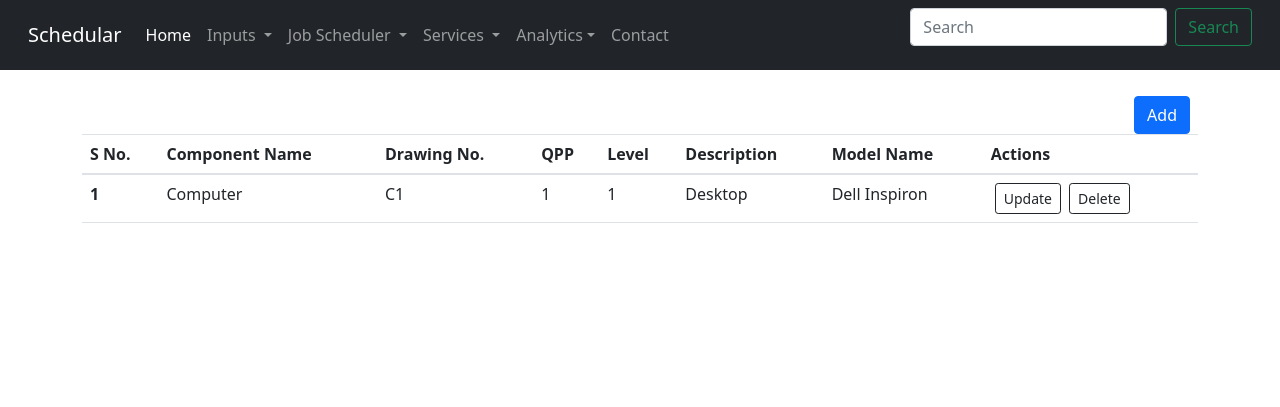
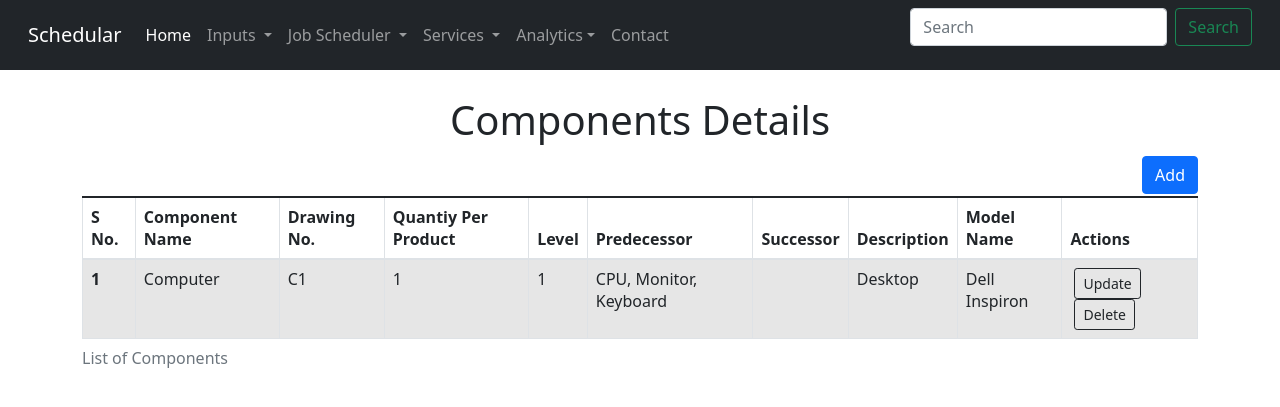
Before and after one commit to vandanapra/webAppSchedularF1, a Django app: page /comp_details in a window 1280 px wide. Shown: the top 407 px of the page. Run offline with Django 3.2, Linux system fonts and the light colour scheme; data comes from the database, SQL or seed files in the repository; both versions use the stored data as it was after the commit; some libraries are stand-ins or nearby versions.

Commit message:
Tables Update
hyperlink check in table
striped
hover
caption

```diff
--- a/inventory/views.py
+++ b/inventory/views.py
@@ -28,7 +28,7 @@
         createToAPI = requests.post(apiURL,data=jsonConvert)
         messages.success(request, 'your message has been sent!')
     inhouseInvs=inhouseInventory.objects.all()
-    return render(request,"inventory/inHouseInv.html",{'inhouseInvs':inhouseInvs})
+    return render(request,"inventory/inHouseInventory.html",{'inhouseInvs':inhouseInvs})
 
 # Create your views here.
 def invUpdate(request,sno):
--- a/productionSchedualar/models.py
+++ b/productionSchedualar/models.py
@@ -31,6 +31,8 @@
     DrawingNo=models.CharField(max_length=122)
     qpp=models.CharField(max_length=122)
     Level=models.CharField(max_length=122)
+    predecessor=models.CharField(max_length=200,null=True)
+    successor=models.CharField(max_length=200,null=True)
     description=models.CharField(max_length=122,default=0)
     modelName=models.CharField(max_length=122,default=0)
     currentDate = models.DateField()
--- a/productionSchedualar/urls.py
+++ b/productionSchedualar/urls.py
@@ -16,6 +16,6 @@
     path('machine_details',views.mcDetails,name='mc_details'),
     path('comp_details',views.compDetails,name='comp_details'),
     path('operation_details',views.operationDetails,name='oper_details'),
-    path('delete_mc/<int:id>',views.delete_mc,name='delete_mc')
-
+    path('delete_mc/<int:id>',views.delete_mc,name='delete_mc'),
+    path('delete_comp/<int:id>',views.deleteComponentsfromTable,name ="delete_comp")
 ]
--- a/productionSchedualar/views.py
+++ b/productionSchedualar/views.py
@@ -91,6 +91,7 @@
     details = machineDetails.objects.all()
     readAllDB(request)
     return render(request, "mc_details.html",{'detail':details})
+
 def delete_mc(request,id):
     mcDetails = machineDetails.objects.get(id=id)
     mcDetails.delete()
@@ -102,13 +103,20 @@
         DrawingNo=request.POST.get('DrawingNo')
         qpp=request.POST.get('qpp')
         Level=request.POST.get('Level')
+        predecessor=request.POST.get('predecessor')
+        successor=request.POST.get('successor')
         description=request.POST.get('description')
         modelName=request.POST.get('modelName')
-        cpDetails=componentDetails(component_name=component_name,DrawingNo=DrawingNo,qpp=qpp,Level=Level,description=description,modelName=modelName,currentDate=datetime.today())
+        cpDetails=componentDetails(component_name=component_name,DrawingNo=DrawingNo,qpp=qpp,Level=Level,predecessor = predecessor,successor=successor,description=description,modelName=modelName,currentDate=datetime.today())
         cpDetails.save()
-        messages.success(request, 'your Order has been sent!')
+        # messages.success(request, 'your Order has been sent!')
     component_details = componentDetails.objects.all()
     return render(request,"comp_details.html",{'cpdetail':component_details})
+
+def deleteComponentsfromTable(request,id):
+    getComponentDataFromDB = componentDetails.objects.get(id=id)
+    getComponentDataFromDB.delete()
+    return redirect("/comp_details")
 
 def operationDetails(request):
     operDetail = operationsDetails.objects.all()
--- a/templates/base.html
+++ b/templates/base.html
@@ -130,7 +130,7 @@
     {% endif %}
   {% block body %}{% endblock body %}
 
-    <script src="https://cdn.jsdelivr.net/npm/bootstrap@5.1.3/dist/js/bootstrap.bundle.min.js" integrity="sha384-ka7Sk0Gln4gmtz2MlQnikT1wXgYsOg+OMhuP+IlRH9sENBO0LRn5q+8nbTov4+1p" crossorigin="anonymous"></script>
+  <script src="https://cdn.jsdelivr.net/npm/bootstrap@5.1.3/dist/js/bootstrap.bundle.min.js" integrity="sha384-ka7Sk0Gln4gmtz2MlQnikT1wXgYsOg+OMhuP+IlRH9sENBO0LRn5q+8nbTov4+1p" crossorigin="anonymous"></script>
   </body>
 
 </html>
--- a/templates/comp_details.html
+++ b/templates/comp_details.html
@@ -1,14 +1,17 @@
 {% extends 'base.html' %}
 {% block title %}Component Details{% endblock title %}
 {% block body %}
-
-    <div class="container pt-5">
+<div class="container pt-4 mt-5"><br>
+    <h1 class="text-3xl text-center leading-8 font-bold tracking-tight text-green-700 ">Components Details</h1>
+</div>
+<div class="container pt-1">
     <p>
-            <button class="btn btn-primary float-right mt-5 mr-2" type="button" data-bs-toggle="collapse" data-bs-target="#collapseExample" aria-expanded="false" aria-controls="collapseExample">
+        <button class="btn btn-primary float-right mr" type="button" data-bs-toggle="collapse" data-bs-target="#collapseExample" aria-expanded="false" aria-controls="collapseExample">
             Add
-            </button></p>
+        </button>
+    </p><br>
     <div class="collapse" id="collapseExample">
-                <form class="row g-3 pt-5"  method="post" action="/comp_details" >
+        <form class="row g-3"  method="post" action="/comp_details" >
             {% csrf_token %}
 
             <div class="col-md-6 ">
@@ -28,6 +31,14 @@
                 <label for="Level" class="form-label">Level</label>
                 <input type="text" class="form-control" id="Level" name="Level" placeholder="Level">
             </div>
+            <div class ="col-md-6" >
+                <label for="predecessor" class="form-label">Predecessor</label>
+                <input type="text" class="form-control" id="predecessor" name="predecessor" placeholder="predecessor">
+            </div>
+            <div class ="col-md-6" >
+                <label for="successor" class="form-label">Successor</label>
+                <input type="text" class="form-control" id="successor" name="successor" placeholder="successor">
+            </div>
             <div class="col-md-6">
                 <label for="description" class="form-label">Description</label>
                 <input type="text" class="form-control" id="description" name="description" placeholder="Description">
@@ -41,14 +52,17 @@
             </div>
         </form>
     </div>
-        <table class="table ">
+    <table class="table table-striped table-hover table-bordered caption-top">
+        <caption>List of Components</caption>
         <thead>
             <tr>
                 <th scope="col">S No.</th>
                 <th scope="col">Component Name</th>
                 <th scope="col">Drawing No.</th>
-                    <th scope="col">QPP</th>
+                <th scope="col">Quantiy Per Product</th>
                 <th scope="col">Level</th>
+                <th scope="col">Predecessor</th>
+                <th scope="col">Successor</th>
                 <th scope="col">Description</th>
                 <th scope="col">Model Name</th>
                 <th scope="col">Actions</th>
@@ -65,11 +79,13 @@
                         <td>{{alldata.DrawingNo}}</td>
                         <td>{{alldata.qpp}}</td>
                         <td>{{alldata.Level}}</td>
+                        <td>{{alldata.predecessor}}</td>
+                        <td>{{alldata.successor}}</td>
                         <td>{{alldata.description}}</td>
                         <td>{{alldata.modelName}}</td>
                         <td>
                             <a href="/update/{{forloop.counter}}" type="button" class="btn btn-outline-dark btn-sm mx-1">Update</button>
-                                <a href="/delete/{{allData.sno}}" type="button" class="btn btn-outline-dark btn-sm mx-1">Delete</button>
+                            <a href="/delete_comp/{{alldata.id}}" type="button" class="btn btn-outline-dark btn-sm mx-1">Delete</button>
                         </td>
                     </tr>
                 {% endfor %}
--- a/templates/inventory/inHouseInv.html
+++ b/templates/inventory/inHouseInventory.html
@@ -56,12 +56,8 @@
         {% comment %} <div class=" container col-6">
         </div> {% endcomment %}
     </form>
-
-
-    <script src="https://cdn.jsdelivr.net/npm/bootstrap@5.1.3/dist/js/bootstrap.bundle.min.js" integrity="sha384-ka7Sk0Gln4gmtz2MlQnikT1wXgYsOg+OMhuP+IlRH9sENBO0LRn5q+8nbTov4+1p" crossorigin="anonymous">
-
     </script>
-    <table class="table">
+    <table class="table caption-top table-striped table-hover table-bordered ">
         <thead>
             <tr>
                 <th scope="col">S No.</th>
--- a/templates/machine_loading.html
+++ b/templates/machine_loading.html
@@ -1,6 +1,9 @@
 {% extends 'base.html' %}
 {% block title %}Machine_loading{% endblock title %}
 {% block body %}
+<div class="container pt-4 mt-5"><br>
+    <h1 class="text-3xl text-center leading-8 font-bold tracking-tight text-green-700 ">Job Loading Chart</h1>
+</div>
 <div class="pt-4">
     {% autoescape off %}
         {% include 'machine_loading_fig.html' %}
--- a/templates/operations_chart.html
+++ b/templates/operations_chart.html
@@ -1,6 +1,9 @@
 {% extends 'base.html' %}
 {% block title %}Gantt Chart{% endblock title %}
 {% block body %}
+<div class="container pt-4 mt-5"><br>
+    <h1 class="text-3xl text-center leading-8 font-bold tracking-tight text-green-700 ">Gantt Chart</h1>
+</div>
  <div class="pt-4">
     {% autoescape off %}
         {% include 'operations_chart_fig.html' %}
```
Also changed, not shown: templates/hmi/hmi.html (+19 -21 lines), templates/mc_details.html (+8 -5 lines), templates/operation_details.html (+6 -2 lines), templates/place_order.html (+14 -6 lines), templates/update.html (+4 -29 lines), db.sqlite3, productionSchedualar/migrations/0005_auto_20220508_2253.py (added). Lines whose indentation alone changed are shown as unchanged.
